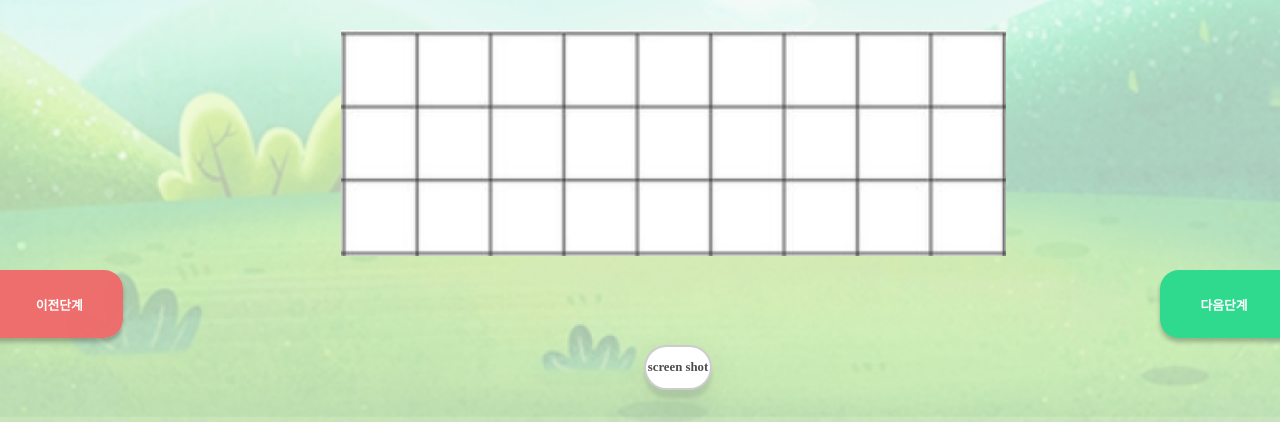
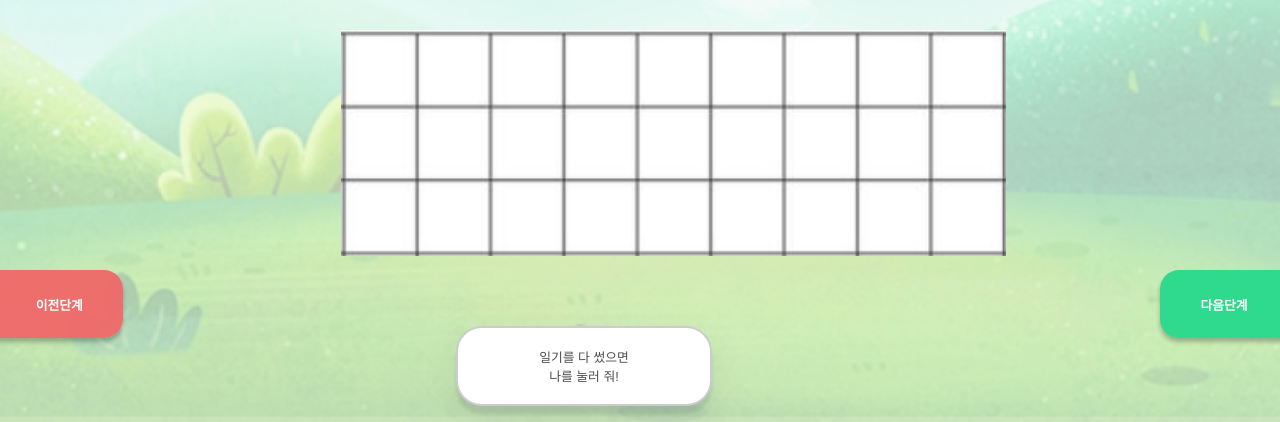
Before and after one commit to KwonYeongkyeong/DodamDodam, a Django app: a page that uses dodamdodam/dodam/templates/diary.html in a window 1280 px wide. Shown: the part 378-800 px from the top of the page. Run offline with Django 3.2, Linux system fonts and the light colour scheme; data comes from the database, SQL or seed files in the repository; both versions use the stored data as it was after the commit; some libraries are stand-ins or nearby versions; some web fonts are replaced.

Commit message:
버튼 수정

```diff
--- a/dodamdodam/dodam/static/diary.css
+++ b/dodamdodam/dodam/static/diary.css
@@ -138,7 +138,7 @@ body {
 }
 
 #shot {
-    all: unset;
+
     cursor: pointer;
     background-color: white;
     padding: 1vw 0vw;
@@ -148,10 +148,13 @@ body {
     box-shadow: 0 0.6vw 0.3vw rgba(50, 50, 93, 0.11), 0 1vw 3vw rgba(0, 0, 0, 0.08);
     border: 0.2vw solid rgba(0, 0, 0, 0.2);
     color: rgba(0, 0, 0, 0.7);
-    font-weight: 800;
     font-size: 1vw;
 
     position: absolute;
     right: 45%;
-    bottom: 5%;
+    bottom: 3%;
+
+    width: 20%;
+    height: 10%;
+
   }
--- a/dodamdodam/dodam/templates/diary.html
+++ b/dodamdodam/dodam/templates/diary.html
@@ -171,7 +171,7 @@
       <img src="{%static 'Dscreen.PNG' %}" alt="Dscreen" class="DS" />
     </div>
 
-    <button id="shot">screen shot</button>
+    <button id="shot">일기를 다 썼으면<br>나를 눌러 줘!</button>
     <script src="{%static 'move.js' %}" type="text/javascript"></script>
   </body>
 </html>
--- a/dodamdodam/dodam/templates/picture.html
+++ b/dodamdodam/dodam/templates/picture.html
@@ -22,7 +22,7 @@
   <body>
     <img src="{%static '코코몽.png' %}" alt="코코몽" class="mong" />
     <p class="mention1">Step 3.</p>
-    <p class="mention2">{{take.picture}}그림을 그려줘!</p>
+    <p class="mention2">{{take.picture}} 그림을 그려줘!</p>
     <a href="{% url 'dodam_app:home' %}"
       ><button id="before">이전단계</button></a
     >
@@ -49,7 +49,7 @@
           enctype="multipart/form-data"
           method="POST"
         >
-          <button type="button" id="jsSave">저장</button>
+          <button type="button" id="jsSave">그림이 완성됐으면<br>여기를 눌러 줘!</button>
         </form>
       </div>
       <div class="controls__colors" id="jsColors">
--- /dev/null
+++ b/dodamdodam/myvenv/pyvenv.cfg
@@ -0,0 +1,3 @@
+home = C:\Users\songj\AppData\Local\Programs\Python\Python39
+include-system-site-packages = false
+version = 3.9.2
```
Also changed, not shown: dodamdodam/db.sqlite3, 13 other files.
